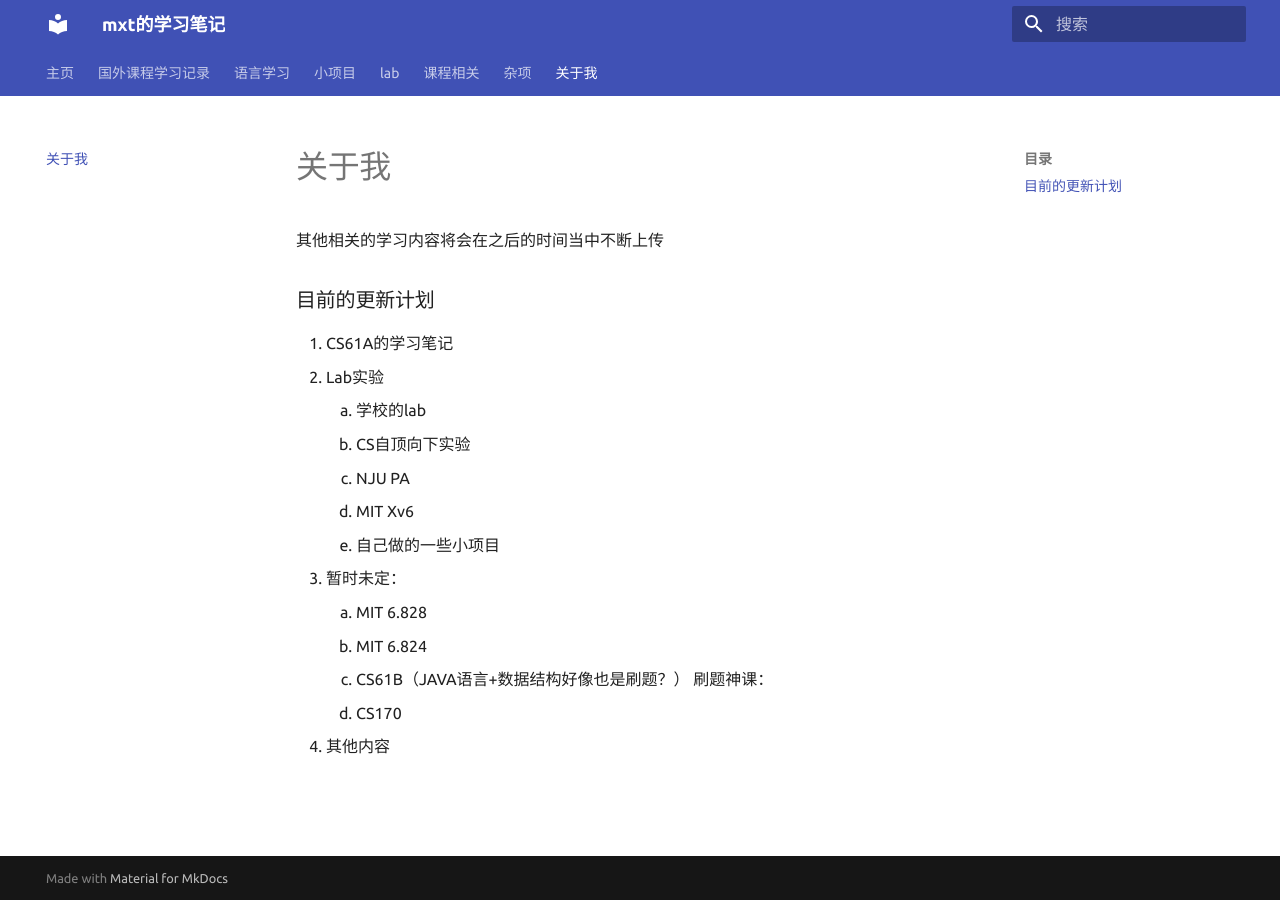
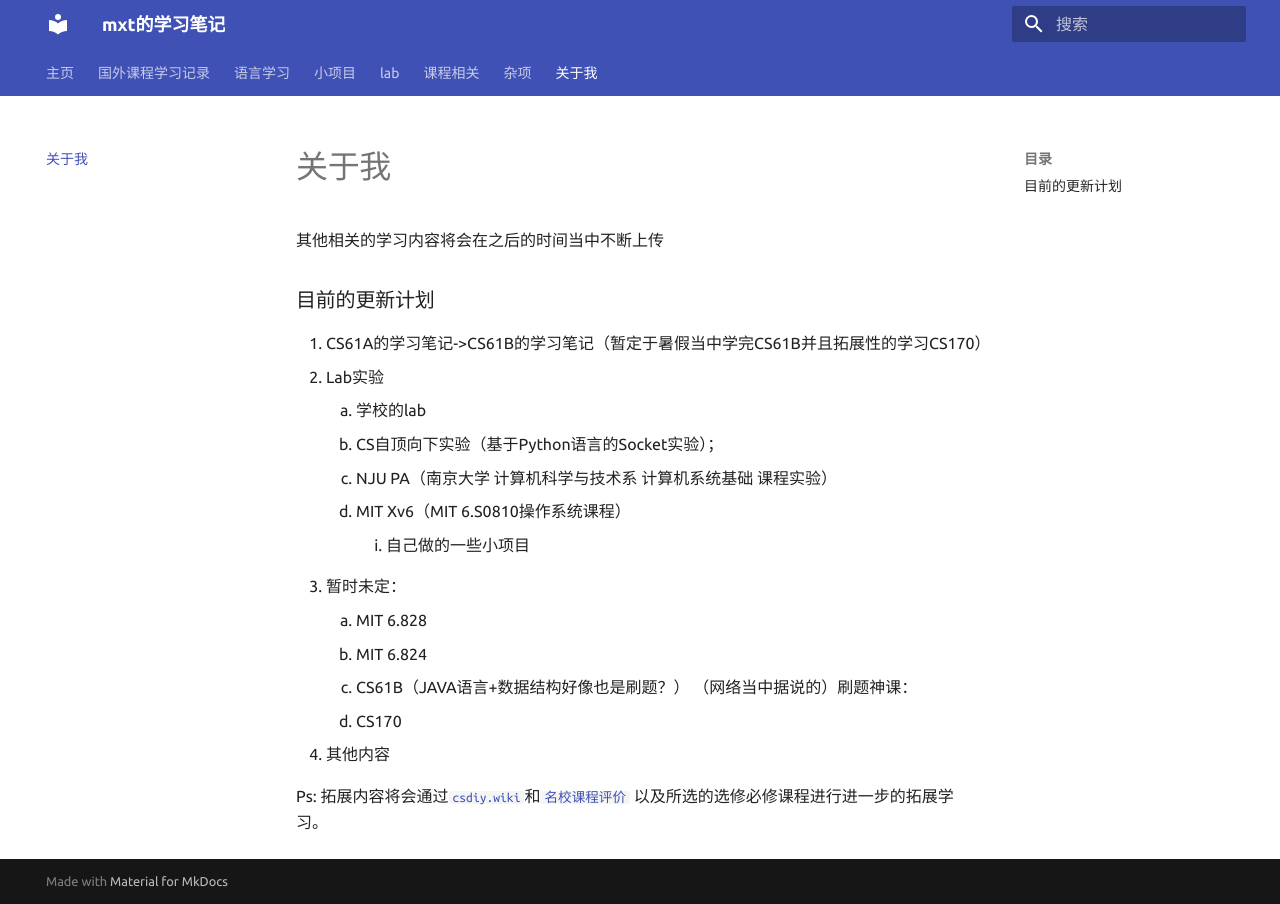
Before and after one commit to mxt1022/mxt1022.github.io, an MkDocs documentation site: the page built from docs/about.md, in a window 1280 px wide. Built offline with MkDocs 1.6.1 and Material for MkDocs 9.7.7, drawn with Linux system fonts in a browser that asks for light colours.

Commit message:
new projet

```diff
--- a/docs/about.md
+++ b/docs/about.md
@@ -1,17 +1,19 @@
 其他相关的学习内容将会在之后的时间当中不断上传
 
 ### 目前的更新计划
-1. CS61A的学习笔记
+1. CS61A的学习笔记->CS61B的学习笔记（暂定于暑假当中学完CS61B并且拓展性的学习CS170）
 2. Lab实验
     1. 学校的lab
-    2. CS自顶向下实验
-    3. NJU PA
-    4. MIT Xv6
-    5. 自己做的一些小项目
+    2. CS自顶向下实验（基于Python语言的Socket实验）；
+    3. NJU PA（南京大学 计算机科学与技术系 计算机系统基础 课程实验）
+    4. MIT Xv6（MIT 6.S0810操作系统课程）
+        5. 自己做的一些小项目
 3. 暂时未定：
     6. MIT 6.828
     7. MIT 6.824
     8. CS61B（JAVA语言+数据结构好像也是刷题？）
-    刷题神课：
+    （网络当中据说的）刷题神课：
     1. CS170
 4. 其他内容
+
+Ps: 拓展内容将会通过[`csdiy.wiki`](https://csdiy.wiki/)和[`名校课程评价`](https://conanhujinming.github.io/comments-for-awesome-courses/index.html) 以及所选的选修必修课程进行进一步的拓展学习。
```
